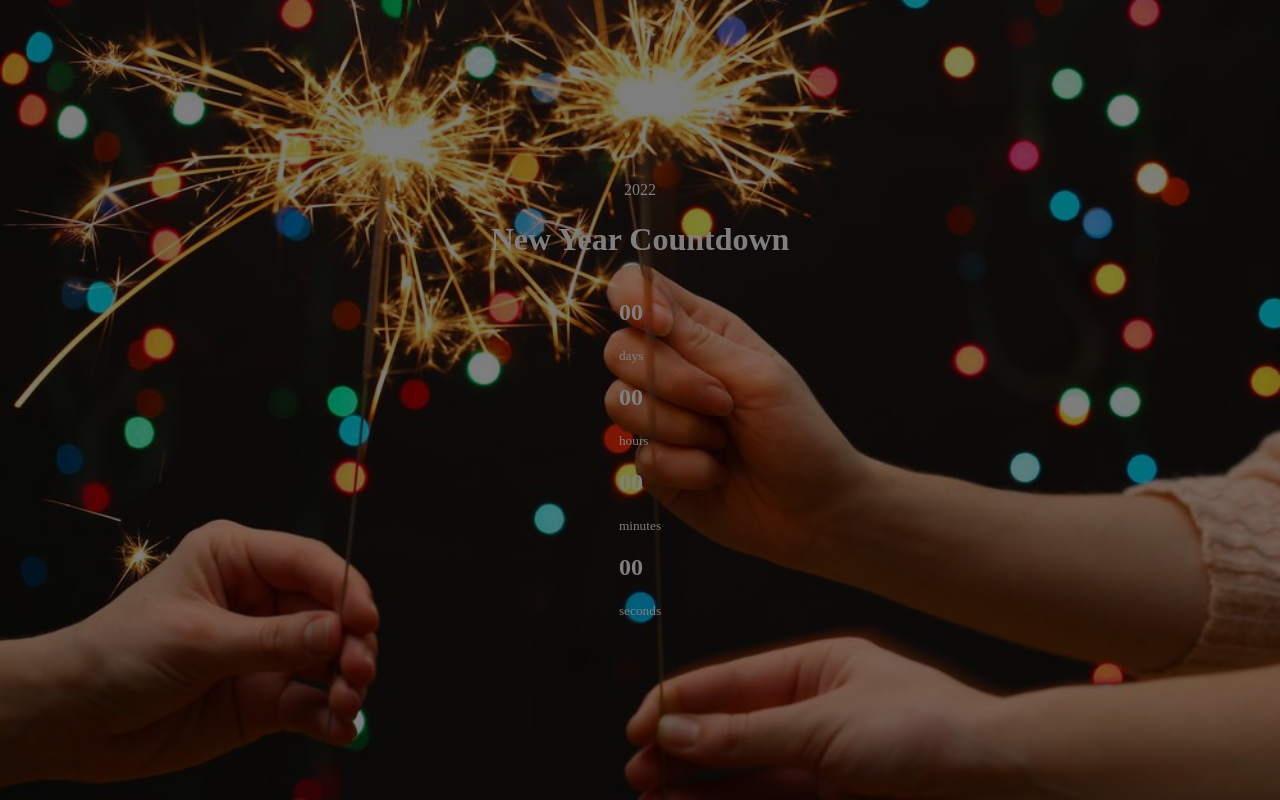
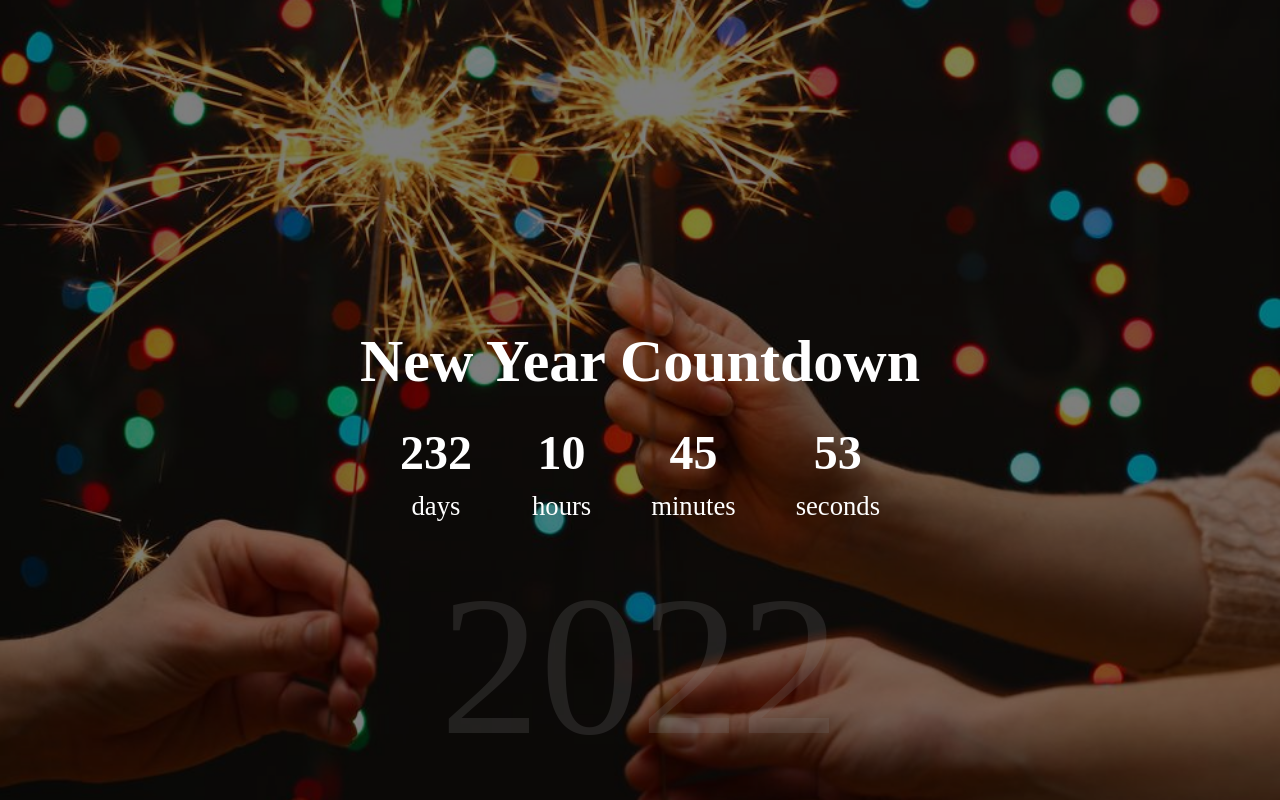
Before and after one commit to yamonephyo/jsprojectlone, a plain HTML site: page countdown/index.html in a window 1280 px wide. Drawn offline with Linux system fonts and the light colour scheme.

Commit message:
13/May/2021

```diff
--- a/countdown/css/style.css
+++ b/countdown/css/style.css
@@ -30,3 +30,62 @@ body::after{
 
     position:absolute;
 }
+
+
+body *{
+    z-index:1;
+}
+
+.year{
+    font-size: 200px;
+    z-index:-1;
+    opacity: 0.2;
+    bottom: 20px;
+    position: absolute;
+    left:50%;
+    transform:translateX(-50%);
+}
+
+h1{
+    font-size: 60px;
+}
+
+.countdown{
+    display:none;
+    transform: scale(2);
+}
+
+.time{
+    display:flex;
+    justify-content: center;
+    align-items: center;
+
+    flex-direction: column;
+
+    margin:15px;
+}
+
+.time h2{
+    margin:0 0 5px;
+}
+
+
+@media(max-width:600px){
+    h1{
+        font-size:45px;
+    }
+
+    .time{
+        margin: 5px;
+    }
+
+    .time h2{
+        font-size: 12px;
+        margin:0;
+    }
+
+
+    .time small{
+        font-size: 10px;
+    }
+}
--- a/countdown/index.html
+++ b/countdown/index.html
@@ -7,7 +7,7 @@
     <body>
 
 
-        <div id="year" class="year">2022</div>
+        <div id="year" class="year"></div>
 
         <h1>New Year Countdown</h1>
 
@@ -39,7 +39,7 @@
 
 
 
-        <!-- <img src="./img/spinner.gif" id="loading" class="loading" alt="loading" /> -->
+        <img src="./img/spinner.gif" id="loading" class="loading" alt="loading" />
 
         <script src="./js/app.js"></script>
     </body>
--- a/countdown/js/app.js
+++ b/countdown/js/app.js
@@ -0,0 +1,63 @@
+// UI
+const days = document.getElementById('days'),
+    hours = document.getElementById('hours'),
+    minutes = document.getElementById('minutes'),
+    seconds = document.getElementById('seconds'),
+    countdown = document.getElementById('countdown');
+
+const year = document.getElementById('year');
+const loading = document.getElementById('loading');
+
+
+const currentyear = new Date().getFullYear();
+// console.log(currentyear);
+
+const newyeartime = new Date(`January 01 ${currentyear + 1} 00:00:00`);
+// console.log(newyeartime);
+
+year.innerText=currentyear+1;
+
+
+
+function updatecountdown(){
+    const currenttime = new Date();
+    // console.log(currenttime);
+
+
+    const diff = newyeartime - currenttime;
+    // console.log(diff);
+
+                                // ms to seconds / minutes / hours / day
+    const d = Math.floor(diff/1000/60/60/24);
+    // console.log(d);
+
+
+    const h = Math.floor(diff/1000/60/60) % 24 ;
+    // console.log(h);
+
+
+    const m = Math.floor(diff/1000/60) % 60;
+    // console.log(m);
+
+    const s = Math.floor(diff/1000) % 60;
+    // console.log(s);
+
+    days.innerText = d;
+    hours.innerText = h < 10 ? "0"+h : h;
+    minutes.innerText = m < 10 ? "0"+m : m;
+    seconds.innerText = s < 10 ? "0"+s : s;
+
+
+}
+
+// Show spinner before countdown
+setTimeout(()=>{
+    loading.remove();
+    countdown.style.display="flex";
+},1000);
+
+
+setInterval(updatecountdown,1000);
+
+
+// 13JS PDF WDFXXXXXX
```
